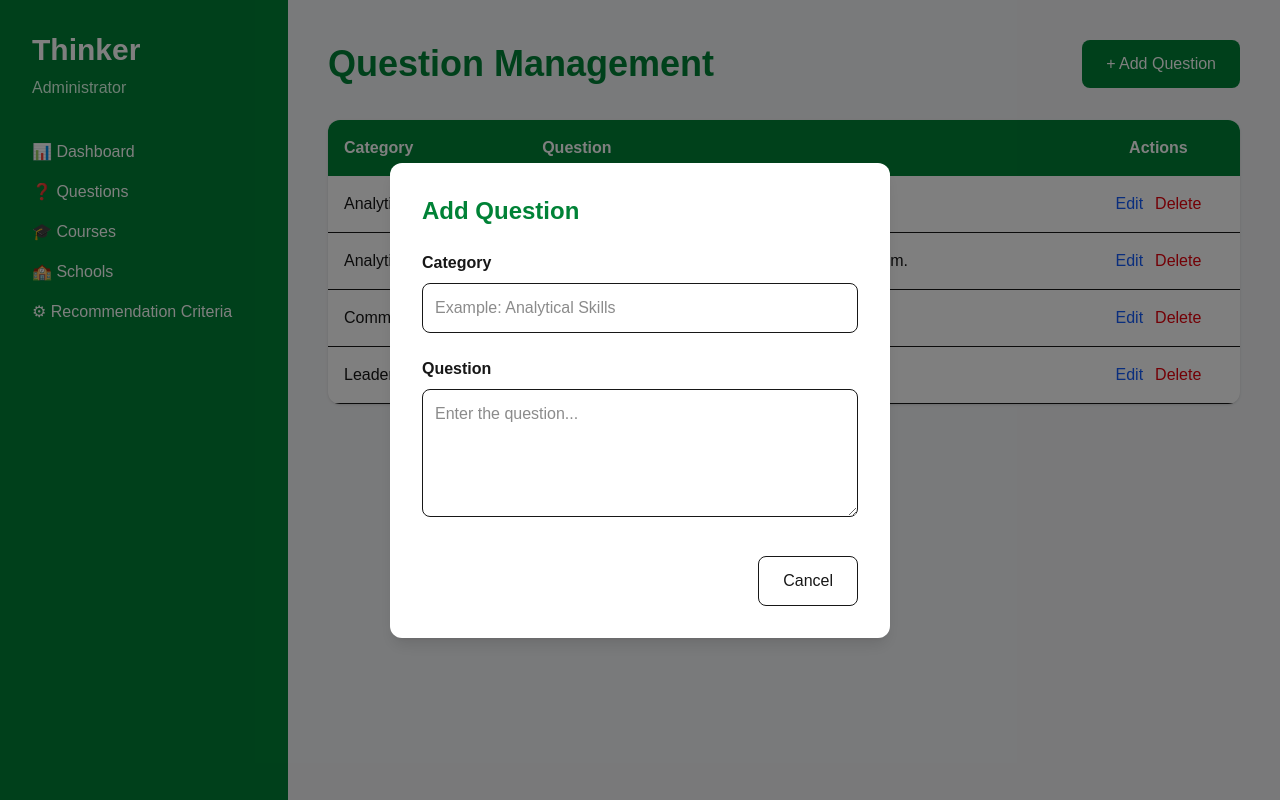
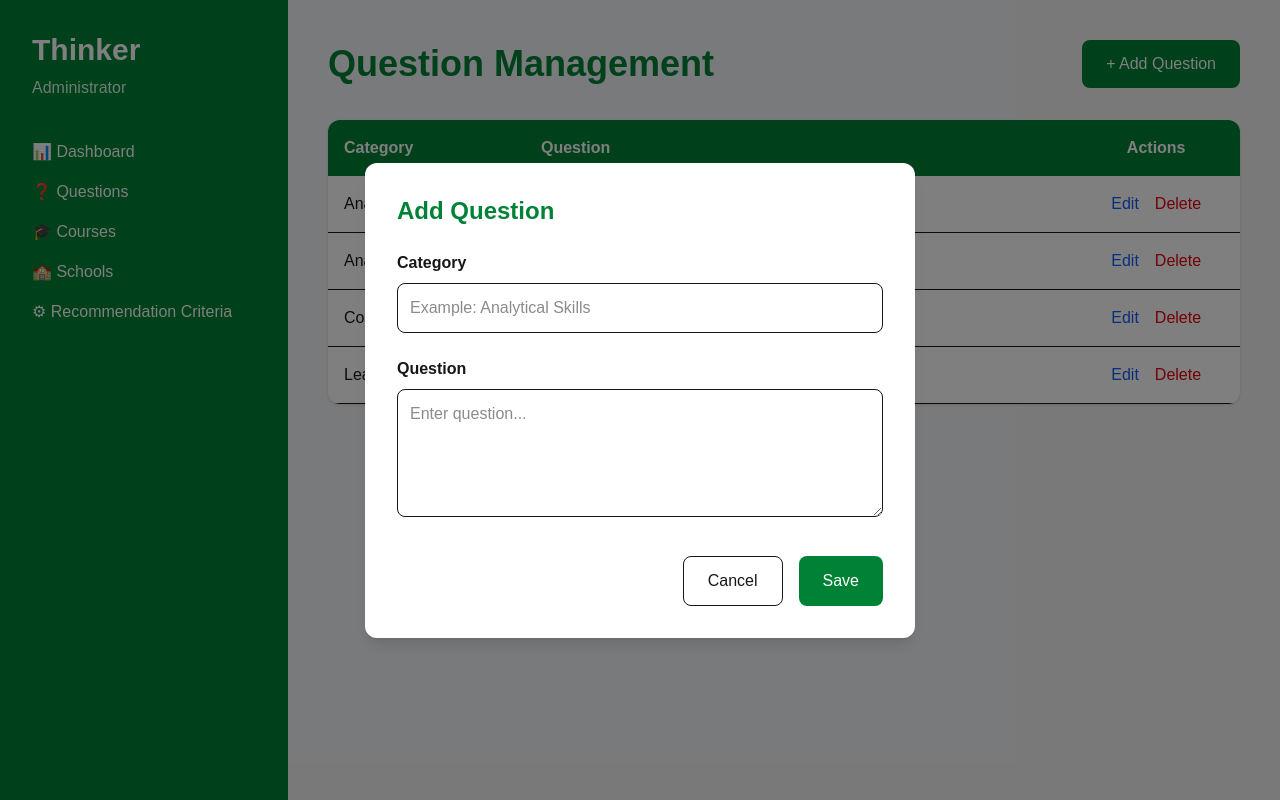
Before and after one commit to ryrycode/ai-course-recommendation, a Next.js app in the folder frontend/: page /admin/questions in a window 1280 px wide. Both pictures are taken after a click on the button "+ Add Question". Built offline with nearby package versions, Linux system fonts and the light colour scheme.

Commit message:
Implemented Add Question functionality

```diff
--- a/frontend/src/app/admin/questions/page.js
+++ b/frontend/src/app/admin/questions/page.js
@@ -5,12 +5,45 @@ import mockAdminQuestions from "@/data/mockAdminQuestions";
 
 export default function QuestionsPage() {
 
+  // Modal
   const [showModal, setShowModal] = useState(false);
+
+  // Form Inputs
   const [category, setCategory] = useState("");
   const [question, setQuestion] = useState("");
 
+  // Table Data
+  const [questionList, setQuestionList] = useState(mockAdminQuestions);
+
+  function handleSaveQuestion() {
+
+    if (!category.trim() || !question.trim()) {
+      alert("Please complete all fields.");
+      return;
+    }
+
+    const newQuestion = {
+      id: questionList.length + 1,
+      category,
+      question,
+    };
+
+    setQuestionList([
+      ...questionList,
+      newQuestion,
+    ]);
+
+    setCategory("");
+    setQuestion("");
+
+    setShowModal(false);
+  }
+
   return (
     <>
+
+      {/* Header */}
+
       <div className="flex justify-between items-center">
 
         <h1 className="text-4xl font-bold text-green-700">
@@ -25,6 +58,8 @@ export default function QuestionsPage() {
         </button>
 
       </div>
+
+      {/* Table */}
 
       <div className="mt-8 bg-white rounded-xl shadow overflow-hidden">
 
@@ -52,7 +87,7 @@ export default function QuestionsPage() {
 
           <tbody>
 
-            {mockAdminQuestions.map((item) => (
+            {questionList.map((item) => (
 
               <tr
                 key={item.id}
@@ -67,7 +102,7 @@ export default function QuestionsPage() {
                   {item.question}
                 </td>
 
-                <td className="p-4 text-center space-x-3">
+                <td className="p-4 text-center space-x-4">
 
                   <button className="text-blue-600 hover:underline">
                     Edit
@@ -89,10 +124,13 @@ export default function QuestionsPage() {
 
       </div>
 
+      {/* Modal */}
+
       {showModal && (
+
         <div className="fixed inset-0 bg-black/50 flex items-center justify-center">
 
-          <div className="bg-white rounded-xl shadow-lg p-8 w-[500px]">
+          <div className="bg-white rounded-xl shadow-lg w-[550px] p-8">
 
             <h2 className="text-2xl font-bold text-green-700">
               Add Question
@@ -108,8 +146,8 @@ export default function QuestionsPage() {
                 type="text"
                 value={category}
                 onChange={(e) => setCategory(e.target.value)}
+                className="w-full border rounded-lg p-3"
                 placeholder="Example: Analytical Skills"
-                className="w-full border rounded-lg p-3"
               />
 
             </div>
@@ -123,19 +161,26 @@ export default function QuestionsPage() {
               <textarea
                 value={question}
                 onChange={(e) => setQuestion(e.target.value)}
-                placeholder="Enter the question..."
                 className="w-full border rounded-lg p-3 h-32"
+                placeholder="Enter question..."
               />
 
             </div>
 
-            <div className="flex justify-end mt-8">
+            <div className="flex justify-end gap-4 mt-8">
 
               <button
                 onClick={() => setShowModal(false)}
-                className="px-6 py-3 border rounded-lg"
+                className="border px-6 py-3 rounded-lg hover:bg-gray-100"
               >
                 Cancel
+              </button>
+
+              <button
+                onClick={handleSaveQuestion}
+                className="bg-green-700 hover:bg-green-800 text-white px-6 py-3 rounded-lg"
+              >
+                Save
               </button>
 
             </div>
@@ -143,6 +188,7 @@ export default function QuestionsPage() {
           </div>
 
         </div>
+
       )}
 
     </>
```
